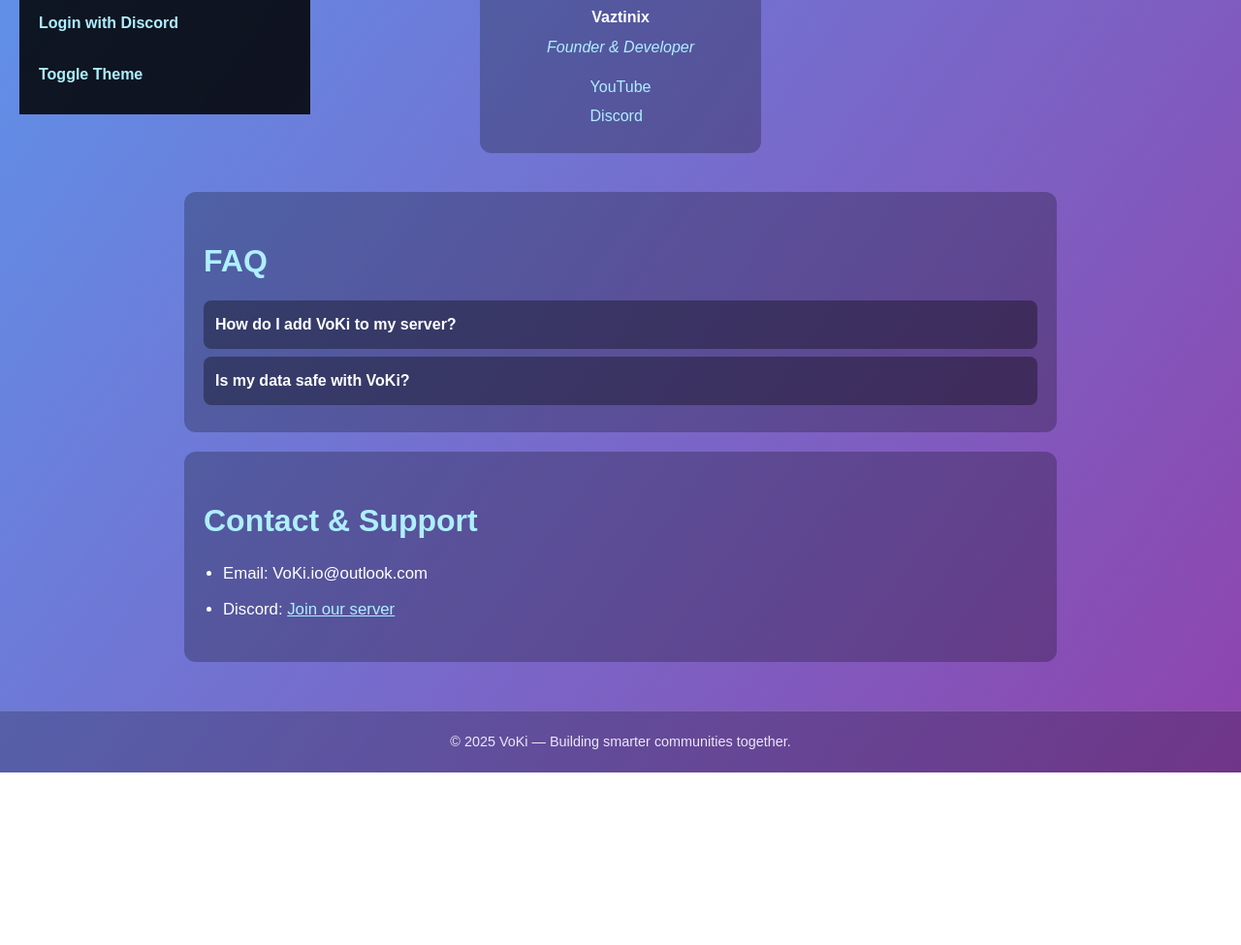
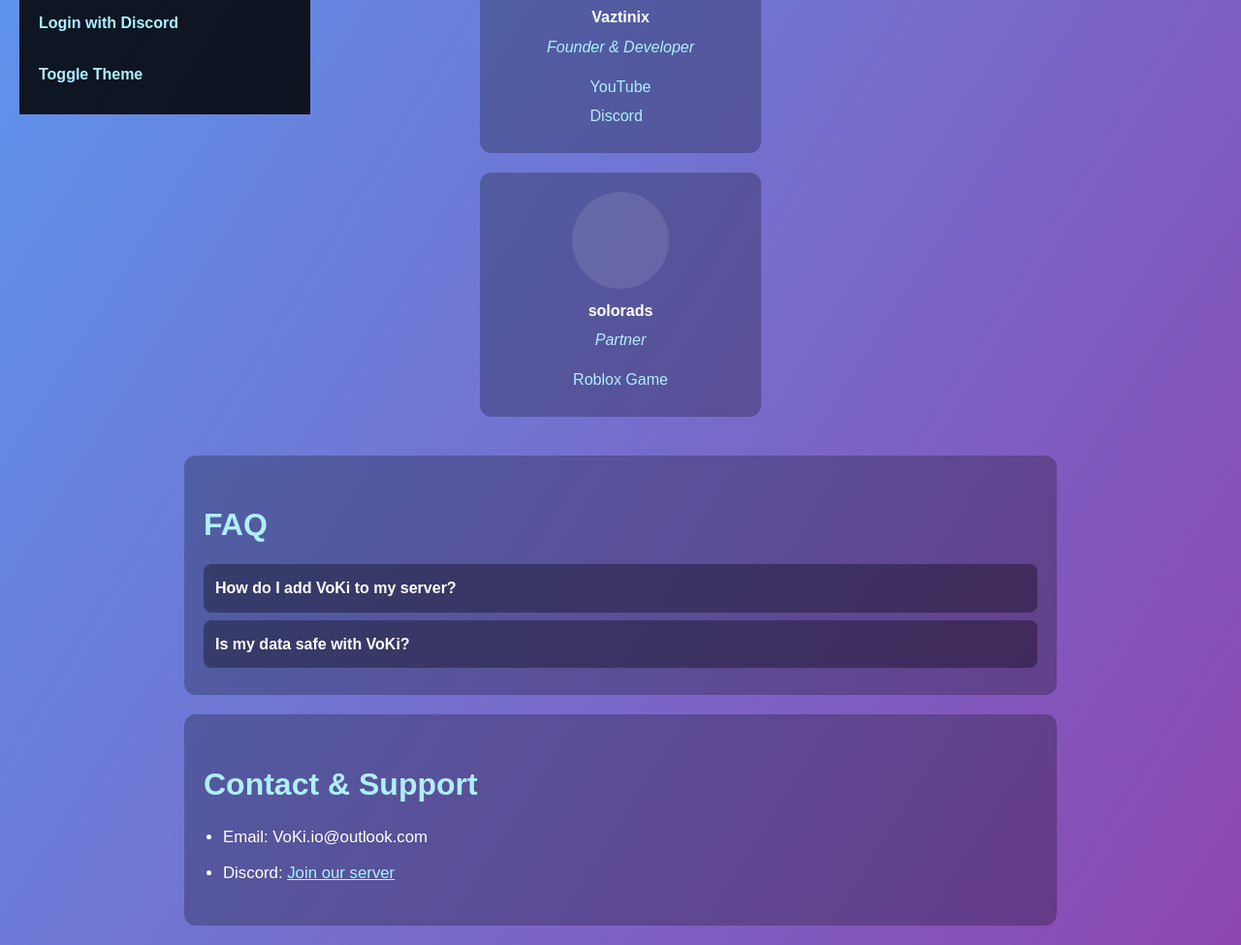
Before and after one commit to Vaztinix/VoKi, a plain HTML site: page index.html in a window 1280 px wide. Shown: the part 978-1953 px from the top of the page at 97% size. Before the commit the page ends 1775 px from the top, so only its background shows below. Drawn offline with Linux system fonts and the light colour scheme.

Commit message:
Update index.html

```diff
--- a/index.html
+++ b/index.html
@@ -154,6 +154,7 @@
     </ul>
   </div>
 
+  <!-- Team Cards -->
   <div class="team-card">
     <div class="profile-pic"></div>
     <div class="username">Vaztinix</div>
@@ -161,6 +162,15 @@
     <div class="links">
       <a href="https://www.youtube.com/@Vaztinix" target="_blank">YouTube</a>
       <a href="#" target="_blank">Discord</a>
+    </div>
+  </div>
+
+  <div class="team-card">
+    <div class="profile-pic"></div>
+    <div class="username">solorads</div>
+    <div class="display-name">Partner</div>
+    <div class="links">
+      <a href="https://www.roblox.com/games/17590556553/NEW-Military-Roleplay" target="_blank">Roblox Game</a>
     </div>
   </div>
 
```
